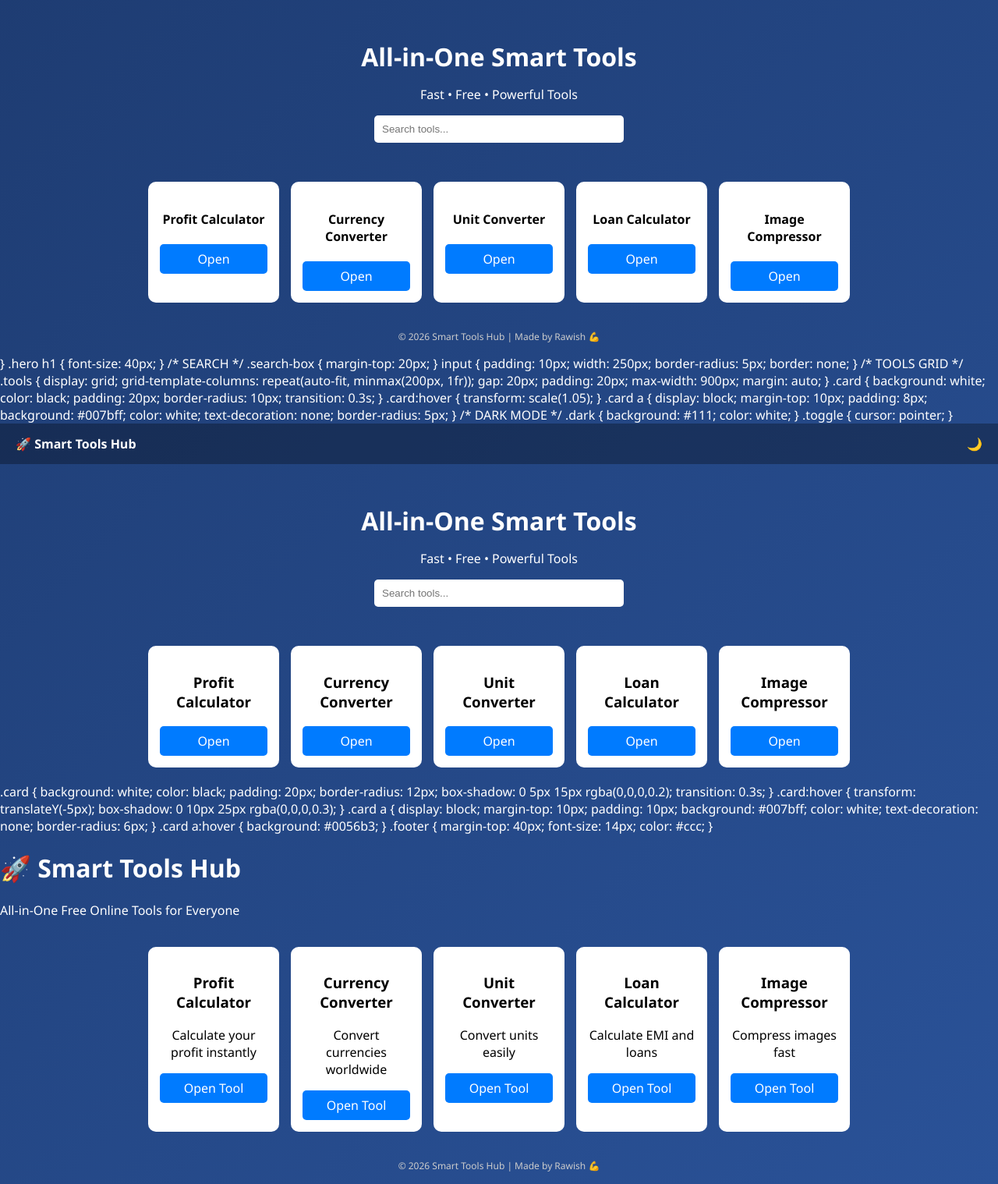
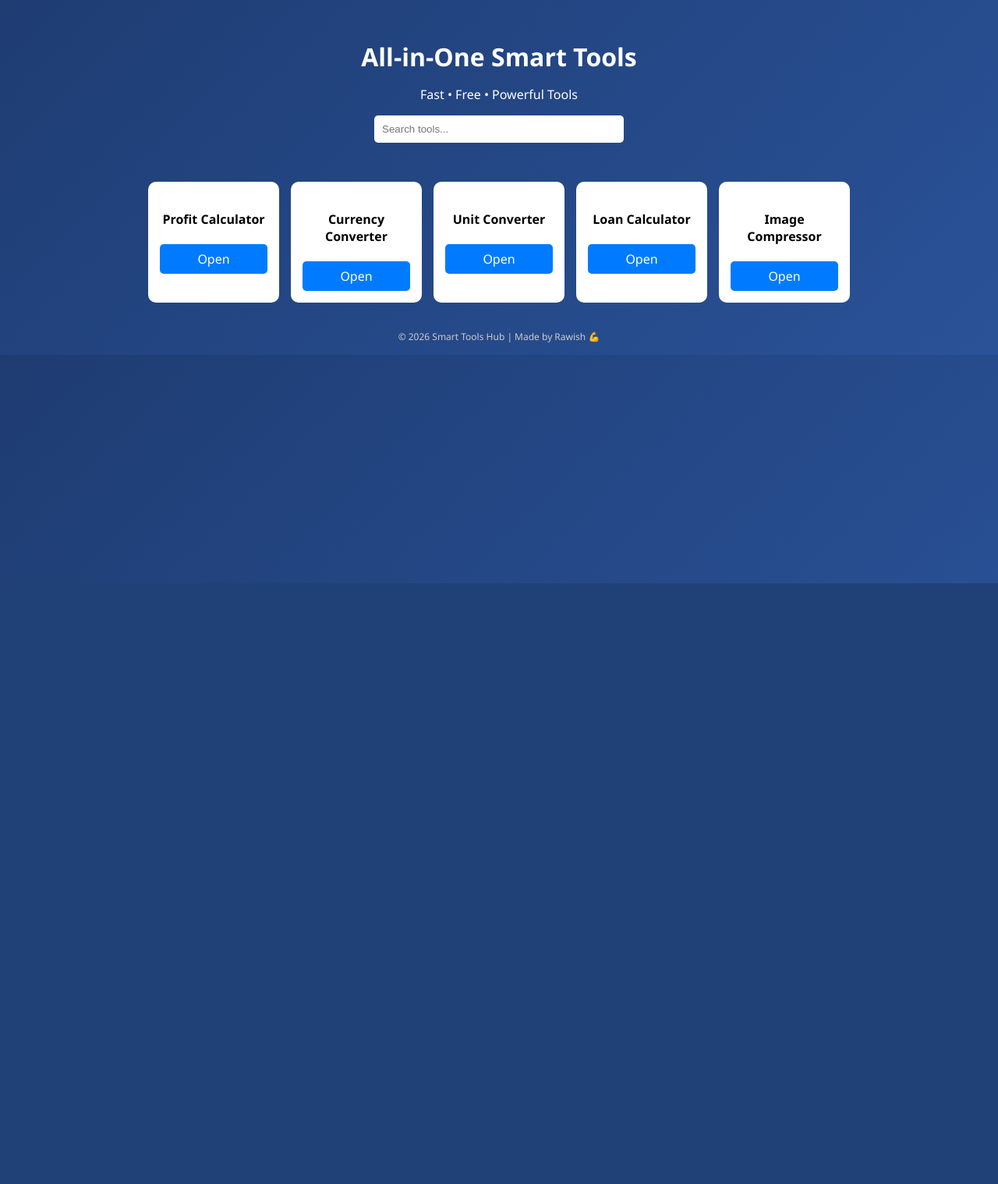
Before and after one commit to Rawish007/Smart-Tools-Hub, a Flask app: page / in a window 1280 px wide. Shown: the part 52-1570 px from the top of the page at 78% size. After the commit the page ends 800 px from the top, so only its background shows below. Run offline with Flask 3, Linux system fonts and the light colour scheme.

Commit message:
Update index.html

```diff
--- a/templates/index.html
+++ b/templates/index.html
@@ -144,189 +144,4 @@ function searchTools() {
 </script>
 
 </body>
-</html>        }
-
-        .hero h1 {
-            font-size: 40px;
-        }
-
-        /* SEARCH */
-        .search-box {
-            margin-top: 20px;
-        }
-
-        input {
-            padding: 10px;
-            width: 250px;
-            border-radius: 5px;
-            border: none;
-        }
-
-        /* TOOLS GRID */
-        .tools {
-            display: grid;
-            grid-template-columns: repeat(auto-fit, minmax(200px, 1fr));
-            gap: 20px;
-            padding: 20px;
-            max-width: 900px;
-            margin: auto;
-        }
-
-        .card {
-            background: white;
-            color: black;
-            padding: 20px;
-            border-radius: 10px;
-            transition: 0.3s;
-        }
-
-        .card:hover {
-            transform: scale(1.05);
-        }
-
-        .card a {
-            display: block;
-            margin-top: 10px;
-            padding: 8px;
-            background: #007bff;
-            color: white;
-            text-decoration: none;
-            border-radius: 5px;
-        }
-
-        /* DARK MODE */
-        .dark {
-            background: #111;
-            color: white;
-        }
-
-        .toggle {
-            cursor: pointer;
-        }
-    </style>
-</head>
-
-<body>
-
-<!-- NAVBAR -->
-<div class="navbar">
-    <div class="logo">🚀 Smart Tools Hub</div>
-    <div class="nav-links">
-        <span class="toggle" onclick="toggleMode()">🌙</span>
-    </div>
-</div>
-
-<!-- HERO -->
-<div class="hero">
-    <h1>All-in-One Smart Tools</h1>
-    <p>Fast • Free • Powerful Tools</p>
-
-    <div class="search-box">
-        <input type="text" placeholder="Search tools...">
-    </div>
-</div>
-
-<!-- TOOLS -->
-<div class="tools">
-
-    <div class="card"><h3>Profit Calculator</h3><a href="/profit">Open</a></div>
-    <div class="card"><h3>Currency Converter</h3><a href="/currency">Open</a></div>
-    <div class="card"><h3>Unit Converter</h3><a href="/unit">Open</a></div>
-    <div class="card"><h3>Loan Calculator</h3><a href="/loan">Open</a></div>
-    <div class="card"><h3>Image Compressor</h3><a href="/image-compressor">Open</a></div>
-
-</div>
-
-<script>
-function toggleMode() {
-    document.body.classList.toggle("dark");
-}
-</script>
-
-</body>
-</html>        .card {
-            background: white;
-            color: black;
-            padding: 20px;
-            border-radius: 12px;
-            box-shadow: 0 5px 15px rgba(0,0,0,0.2);
-            transition: 0.3s;
-        }
-
-        .card:hover {
-            transform: translateY(-5px);
-            box-shadow: 0 10px 25px rgba(0,0,0,0.3);
-        }
-
-        .card a {
-            display: block;
-            margin-top: 10px;
-            padding: 10px;
-            background: #007bff;
-            color: white;
-            text-decoration: none;
-            border-radius: 6px;
-        }
-
-        .card a:hover {
-            background: #0056b3;
-        }
-
-        .footer {
-            margin-top: 40px;
-            font-size: 14px;
-            color: #ccc;
-        }
-    </style>
-</head>
-
-<body>
-
-<div class="container">
-    <h1>🚀 Smart Tools Hub</h1>
-    <p>All-in-One Free Online Tools for Everyone</p>
-
-    <div class="tools">
-
-        <div class="card">
-            <h3>Profit Calculator</h3>
-            <p>Calculate your profit instantly</p>
-            <a href="/profit">Open Tool</a>
-        </div>
-
-        <div class="card">
-            <h3>Currency Converter</h3>
-            <p>Convert currencies worldwide</p>
-            <a href="/currency">Open Tool</a>
-        </div>
-
-        <div class="card">
-            <h3>Unit Converter</h3>
-            <p>Convert units easily</p>
-            <a href="/unit">Open Tool</a>
-        </div>
-
-        <div class="card">
-            <h3>Loan Calculator</h3>
-            <p>Calculate EMI and loans</p>
-            <a href="/loan">Open Tool</a>
-        </div>
-
-        <div class="card">
-            <h3>Image Compressor</h3>
-            <p>Compress images fast</p>
-            <a href="/image-compressor">Open Tool</a>
-        </div>
-
-    </div>
-
-    <div class="footer">
-        © 2026 Smart Tools Hub | Made by Rawish 💪
-    </div>
-</div>
-
-</body>
 </html>
-
-</body>
-</html>
```
